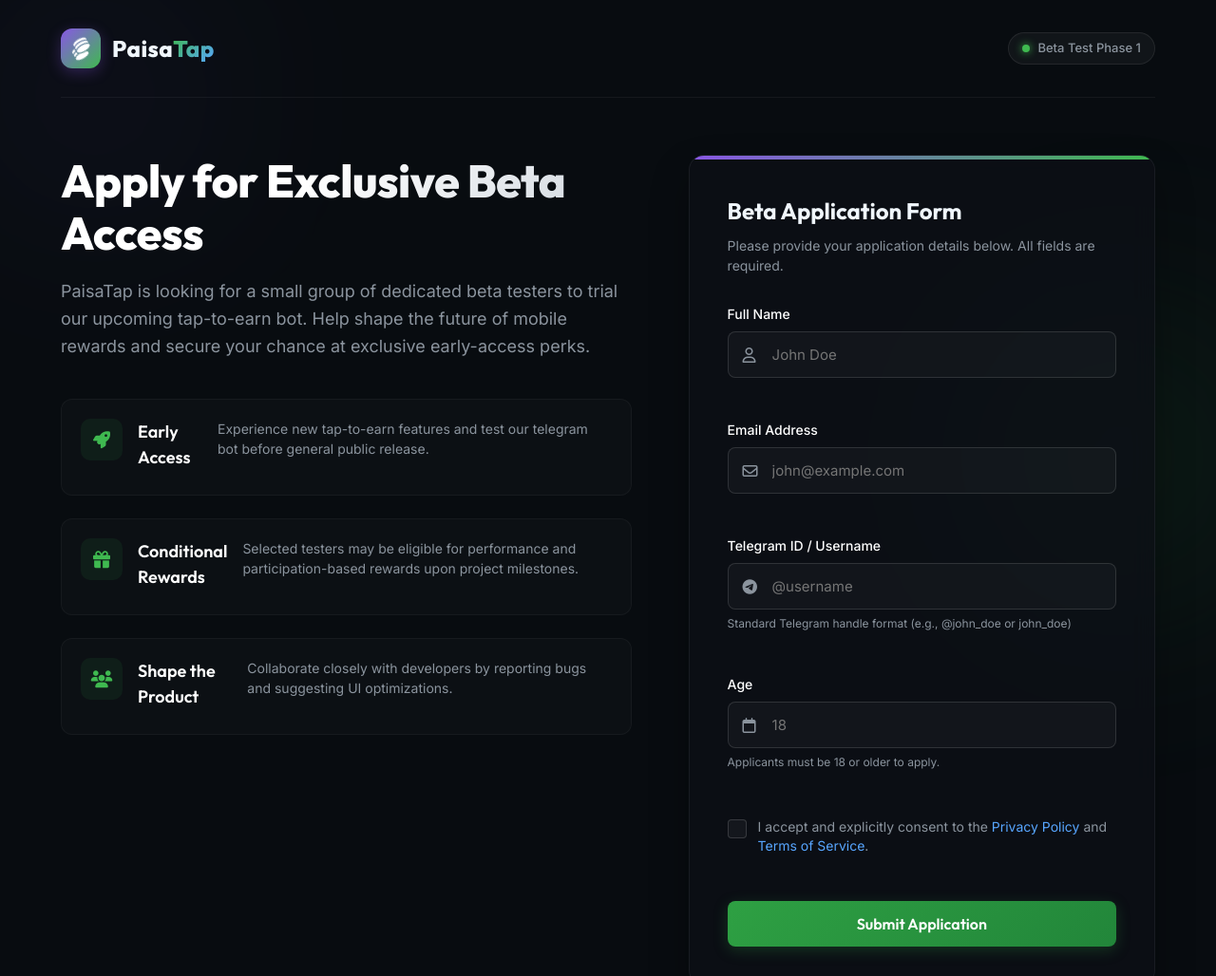
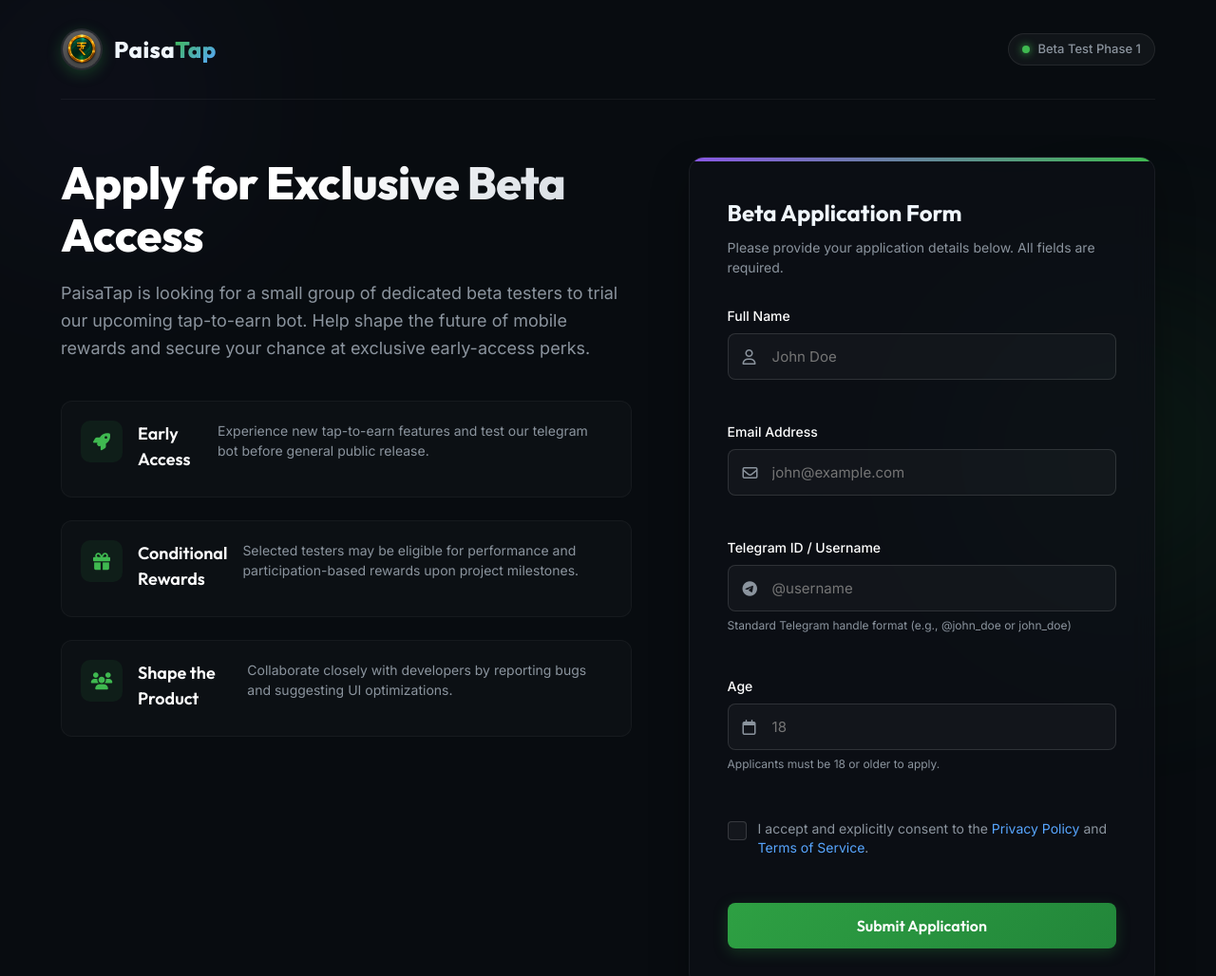
Before and after one commit to Vilas8/paisatap-auth, a website: page public/index.html in a window 1280 px wide. Shown: the top 1028 px of the page at 95% size. Drawn offline with Linux system fonts and the light colour scheme.

Commit message:
Implement logo image and fix hanging SMTP submissions with timeouts and CSP update

```diff
--- a/public/index.html
+++ b/public/index.html
@@ -26,8 +26,8 @@
     <!-- Header -->
     <header class="app-header">
       <div class="logo-container">
-        <div class="logo-icon">
-          <i class="fa-solid fa-coins logo-icon-spin"></i>
+        <div class="logo-image-container">
+          <img src="logo.jpg" alt="PaisaTap Logo" class="logo-img">
         </div>
         <span class="logo-text">Paisa<span class="highlight">Tap</span></span>
       </div>
--- a/public/style.css
+++ b/public/style.css
@@ -105,27 +105,28 @@
   gap: 12px;
 }
 
-.logo-icon {
-  background: linear-gradient(135deg, var(--accent-purple), var(--accent-green));
-  color: #fff;
-  width: 42px;
-  height: 42px;
+.logo-image-container {
+  width: 44px;
+  height: 44px;
+  border-radius: 50%;
+  overflow: hidden;
+  box-shadow: 0 4px 15px rgba(46, 160, 67, 0.3);
+  border: 2px solid rgba(255, 255, 255, 0.1);
   display: flex;
   align-items: center;
   justify-content: center;
-  border-radius: 12px;
-  font-size: 20px;
-  box-shadow: 0 4px 15px rgba(137, 87, 229, 0.3);
+  background-color: #0d1117;
+  transition: transform var(--transition-fast);
 }
 
-/* Slow spin coin decoration */
-.logo-icon-spin {
-  animation: logoSpin 12s linear infinite;
+.logo-image-container:hover {
+  transform: scale(1.05);
 }
 
-@keyframes logoSpin {
-  0% { transform: rotate(0deg); }
-  100% { transform: rotate(360deg); }
+.logo-img {
+  width: 100%;
+  height: 100%;
+  object-fit: cover;
 }
 
 .logo-text {
--- a/server.js
+++ b/server.js
@@ -18,11 +18,13 @@
         styleSrc: [
           "'self'",
           "'unsafe-inline'",
-          "https://fonts.googleapis.com"
+          "https://fonts.googleapis.com",
+          "https://cdnjs.cloudflare.com"
         ],
         fontSrc: [
           "'self'",
-          "https://fonts.gstatic.com"
+          "https://fonts.gstatic.com",
+          "https://cdnjs.cloudflare.com"
         ],
         scriptSrc: [
           "'self'",
@@ -74,7 +76,10 @@
       auth: {
         user: user,
         pass: pass
-      }
+      },
+      connectionTimeout: 8000, // 8 seconds connection timeout
+      greetingTimeout: 5000,   // 5 seconds greeting timeout
+      socketTimeout: 10000     // 10 seconds socket timeout
     });
   } else {
     console.warn(
@@ -91,7 +96,10 @@
         auth: {
           user: testAccount.user,
           pass: testAccount.pass
-        }
+        },
+        connectionTimeout: 8000, // 8 seconds
+        greetingTimeout: 5000,   // 5 seconds
+        socketTimeout: 10000     // 10 seconds
       });
       transporter.isTestAccount = true;
     } catch (err) {
```
Also changed, not shown: public/logo.jpg (added).
